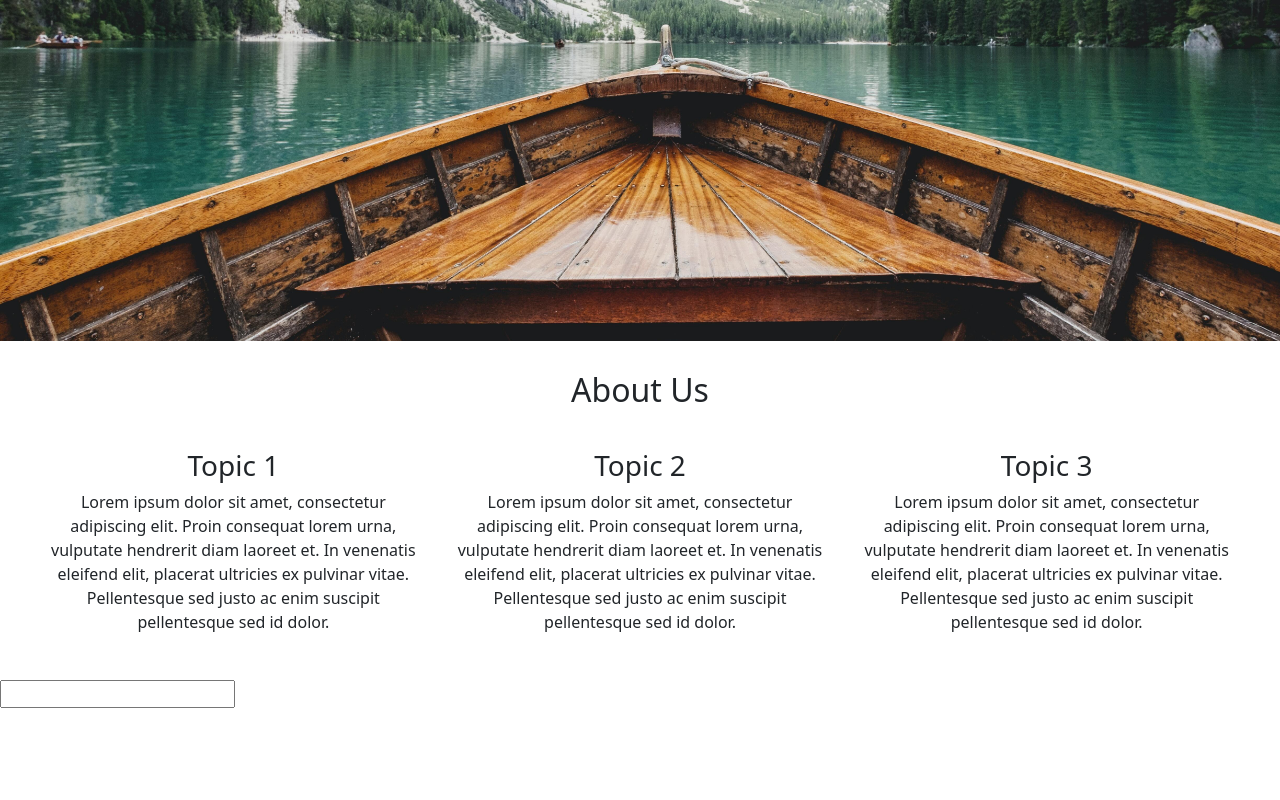
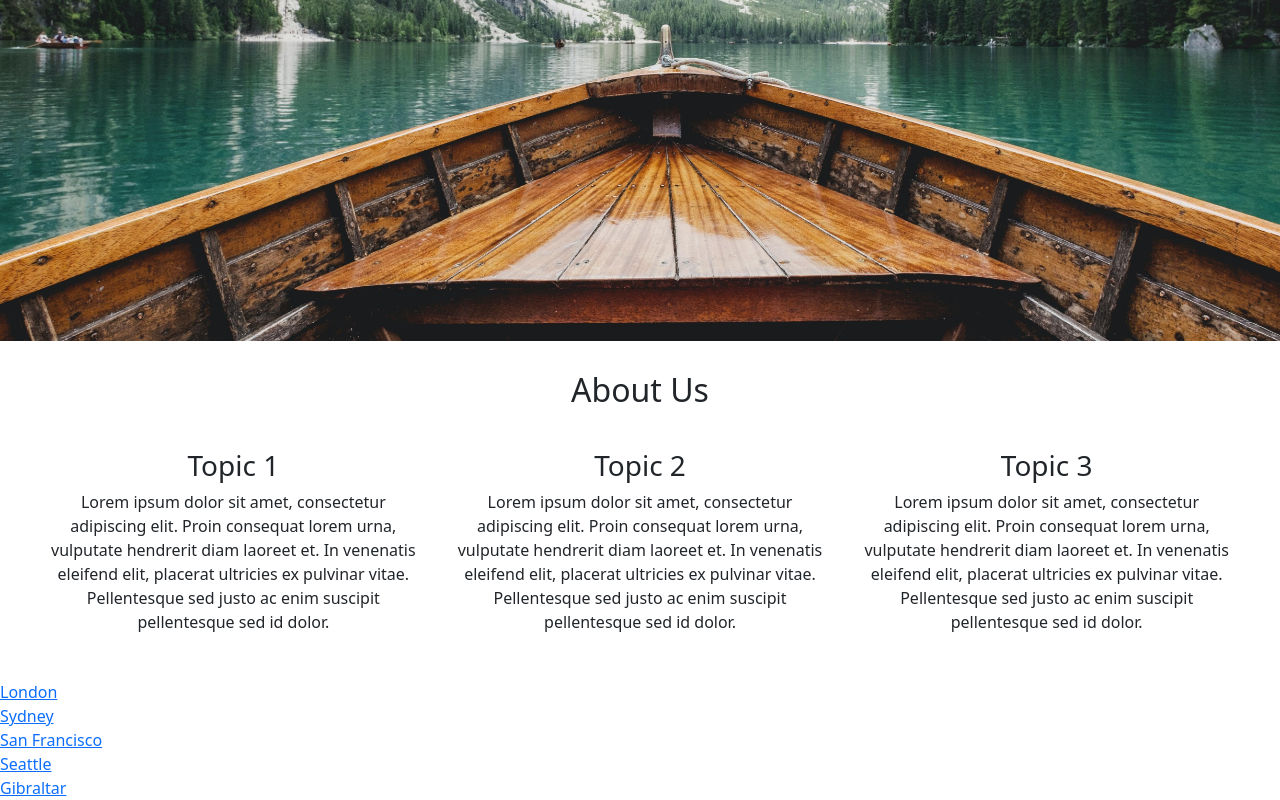
Before and after one commit to xandernguyen313/wayfarer-project, an Angular app: page / in a window 1280 px wide. Shown: the part 363-1163 px from the top of the page. Before the commit the page ends 1071 px from the top, so only its background shows below. Built offline with nearby package versions, Linux system fonts and the light colour scheme.

Commit message:
added routing and changed json formatting, edit imgs

```diff
--- a/src/app/app.component.html
+++ b/src/app/app.component.html
@@ -1,43 +1,11 @@
 <app-navbar></app-navbar>
 <app-overview></app-overview>
-<input [(ngModel)]="city">
-<ul *ngIf = "city === 'london'">
-    <li *ngFor = "let post of london">
 
-       {{post.img}}
+<ul *ngFor="let city of cities">
+    <li>
+        <a routerLink="/cities/{{city.id}}">{{city.name}}</a>
+    </li>
+</ul>
 
 
-    </li>
-</ul>
-<ul *ngIf = "city === 'sydney'">
-    <li *ngFor = "let post of sydney">
-
-       {{post.title}}
-
-
-    </li>
-</ul>
-<ul *ngIf = "city === 'san francisco'">
-    <li *ngFor = "let post of san_francisco">
-
-       {{post.title}}
-
-
-    </li>
-</ul>
-<ul *ngIf = "city === 'seattle'">
-    <li *ngFor = "let post of seattle">
-
-       {{post.description}}
-
-
-    </li>
-</ul>
-<ul *ngIf = "city === 'gibraltar'">
-    <li *ngFor = "let post of gibraltar">
-
-       {{post.title}}
-
-
-    </li>
-</ul>
+<router-outlet></router-outlet>
--- a/src/app/app.component.ts
+++ b/src/app/app.component.ts
@@ -1,5 +1,5 @@
 import { Component } from '@angular/core';
-import { LONDON, SYDNEY, SAN_FRANCISCO, GIBRALTAR, SEATTLE } from './cities';
+import { CITIES } from './cities';
 
 @Component({
   selector: 'app-root',
@@ -8,10 +8,6 @@ import { LONDON, SYDNEY, SAN_FRANCISCO, GIBRALTAR, SEATTLE } from './cities';
 })
 export class AppComponent {
 
-london = LONDON;
-sydney = SYDNEY;
-san_francisco = SAN_FRANCISCO;
-gibraltar = GIBRALTAR;
-seattle = SEATTLE;
+cities = CITIES;
 city: string = '';
 }
--- a/src/app/cities.ts
+++ b/src/app/cities.ts
@@ -1,136 +1,151 @@
-export const LONDON = [
-
-
+export const CITIES = [
+  {
+     id: 1,
+     name: "London",
+     posts: [
        {
          index: 1,
          title: 'Big Ben',
          description: 'This was a great iconic place in London , it was very enjoyable and nice to see if you are traveling to london, though it may not be a must see as it is UNDER CONSTRUCTION!!! We can only see the building covered which is unpleasant!',
-          img: 'https://unsplash.com/photos/mOEqOtmuPG8'
+         img: 'https://images.unsplash.com/photo-1529655683826-aba9b3e77383?ixlib=rb-1.2.1&ixid=MnwxMjA3fDB8MHxwaG90by1wYWdlfHx8fGVufDB8fHx8&auto=format&fit=crop&w=765&q=80'
        },
        {
          index: 2,
          title: 'Buckingham Palace',
          description: "I've been here more times than I can count but it is always nice to walk past and take a glance. There is not much to see but it is always busy with tourists, as it's a highly rated place to see in London",
-          img: "https://unsplash.com/photos/QIz5hVkNUqE"
+         img: "https://images.unsplash.com/photo-1582581388879-65cdb825ec67?ixlib=rb-1.2.1&ixid=MnwxMjA3fDB8MHxwaG90by1wYWdlfHx8fGVufDB8fHx8&auto=format&fit=crop&w=1470&q=80"
        },
        {
          index: 3,
          title: 'London Eye',
          description: "My wife, myself and two long-time friends, all in our sixties, had booked a flight on the London Eye for first thing in the morning. We hadn't been on the Eye for a good few years and it was definitely noticeable how very much improved everything was about the admin. When we arrived there was a queue, but this went down very quickly mainly due to the efficiency of the staff and the use of tickets on mobiles. We were soon on the Eye and had a fantastic ride due to the absolutely cloudless blue sky day. We've never seen London look so splendid and this made the ride so much more enjoyable.",
-          img: "https://unsplash.com/photos/7A15094rpp0"
+         img: "https://images.unsplash.com/photo-1589657068463-ef4077ce0d10?ixlib=rb-1.2.1&ixid=MnwxMjA3fDB8MHxwaG90by1wYWdlfHx8fGVufDB8fHx8&auto=format&fit=crop&w=1374&q=80"
        },
        {
          index: 4,
          title: "St. Paul's Cathedral",
          description: 'Absolutely beautiful cathedral. Stunning views of London from the Stone and Golden Galleries. BUT please note this is a strenuous climb on many narrow metal spiral staircases to reach each floor which is also time consuming. Allocate at least an hour just for this part of the visit.',
-          img: "https://unsplash.com/photos/Z_zLTvMiSZ4"
+         img: "https://images.unsplash.com/photo-1575227092814-b3087ab73fc8?ixlib=rb-1.2.1&ixid=MnwxMjA3fDB8MHxwaG90by1wYWdlfHx8fGVufDB8fHx8&auto=format&fit=crop&w=687&q=80"
        },
 
      ]
+  },
 
-export const SYDNEY = [
-
-
+ {
+   id: 2,
+   name: "Sydney",
+   posts: [
      {
        index: 1,
        title: 'Sydney Opera House',
        description: "We really enjoyed the tour and the guide was very informative. The tour was very Covid safe and participants were well spaced apart. We didn't go backstage at all, possibly because they were setting up shows, but we did see lot's of different parts of the Opera house. Be warned, lots of stairs.",
-      img: 'https://unsplash.com/photos/MbqMtpdzpp4'
+       img: 'https://images.unsplash.com/photo-1526467121253-0d2e31577495?ixlib=rb-1.2.1&ixid=MnwxMjA3fDB8MHxwaG90by1wYWdlfHx8fGVufDB8fHx8&auto=format&fit=crop&w=1868&q=80'
      },
      {
        index: 2,
        title: 'Luna Park Sydney',
        description: "Had a blast at Luna park, kids absolutely loved going on all rides in the child greenfly section of the park. We went on Boxing Day and it was definitely a good day to go, not too busy, no long waiting times for rides. Really enjoyed our day. Plenty of fun exciting things for all ages mainly kids over 85cm. We would definitely be back!",
-      img: "https://unsplash.com/photos/1GQ8mmT_mxs"
+       img: "https://images.unsplash.com/photo-1552709216-b3838b41b2dd?ixlib=rb-1.2.1&ixid=MnwxMjA3fDB8MHxwaG90by1wYWdlfHx8fGVufDB8fHx8&auto=format&fit=crop&w=687&q=80"
      },
      {
        index: 3,
        title: 'Sydney Harbour National Park',
        description: 'We walked around, mostly on the cliffs, but also in other areas as well. This is one of the most spectacular parts of Sydney. The views are absolutely breathtaking. The walk can be a bit challenging if you are not physically fit, but you can take it easy and you should find it quite rewarding.',
-      img: "https://unsplash.com/photos/ZsH1wHv2iTU"
+       img: "https://images.unsplash.com/photo-1531033056439-63578c0d9f22?ixlib=rb-1.2.1&ixid=MnwxMjA3fDB8MHxwaG90by1wYWdlfHx8fGVufDB8fHx8&auto=format&fit=crop&w=687&q=80"
      },
      {
        index: 4,
        title: 'Royal Botanic Garden and the Domain',
        description: "We went to the Christmas at Kew event and can't recommend it more! Magical, ethereal and breathtaking experience.. a MUST visit event for sure",
-      img: "https://unsplash.com/photos/xF9zit8T80A"
+       img: "https://images.unsplash.com/photo-1617399945631-6b8ab64acc78?ixlib=rb-1.2.1&ixid=MnwxMjA3fDB8MHxwaG90by1wYWdlfHx8fGVufDB8fHx8&auto=format&fit=crop&w=1472&q=80"
      },
    ]
+  },
 
-export const SAN_FRANCISCO = [
+  {
+    id: 3,
+    name: "San Francisco",
+    posts: [
       {
         index: 1,
         title: 'Golden Gate Bridge',
         description: 'Such a lovely bridge and scenic area, plenty of pull over areas to soak in the views or take photos or cell phone selfies. A classic tourist place that is pretty busy but that you really want to check out.',
-      img: 'https://unsplash.com/photos/Ji_G7Bu1MoM'
+        img: 'https://images.unsplash.com/photo-1449034446853-66c86144b0ad?ixlib=rb-1.2.1&ixid=MnwxMjA3fDB8MHxwaG90by1wYWdlfHx8fGVufDB8fHx8&auto=format&fit=crop&w=1170&q=80'
       },
       {
         index: 2,
         title: 'Alcatraz Island',
         description: "Park rangers conduct tours by recounting the prison's thrilling history along with intriguing anecdotes about Al Capone and other legendary figures that made a 'home' here.",
-      img: "https://unsplash.com/photos/cjn9CpnXn30"
+        img: "https://images.unsplash.com/photo-1534567474737-934acb057a37?ixlib=rb-1.2.1&ixid=MnwxMjA3fDB8MHxwaG90by1wYWdlfHx8fGVufDB8fHx8&auto=format&fit=crop&w=2031&q=80"
       },
       {
         index: 3,
         title: "Fisherman's Wharf",
         description: "Historic Fisherman's Wharf is the classic San Francisco experience where you will find a range of hotels, specialty restaurants, famous attractions, unique shops, breathtaking scenery and entertainment for the whole family.",
-      img: "https://unsplash.com/photos/BA9xYupJ9d4"
+        img: "https://images.unsplash.com/photo-1574128884878-5b2b25f97783?ixlib=rb-1.2.1&ixid=MnwxMjA3fDB8MHxwaG90by1wYWdlfHx8fGVufDB8fHx8&auto=format&fit=crop&w=735&q=80"
       },
       {
         index: 4,
         title: 'Twin Peaks',
         description: 'A twenty-minute ride from downtown, this is the best place to catch a San Francisco sunrise.',
-      img: "https://unsplash.com/photos/q7gc6Y4mhW0"
+        img: "https://images.unsplash.com/photo-1557186938-c9c9e9974922?ixlib=rb-1.2.1&ixid=MnwxMjA3fDB8MHxwaG90by1wYWdlfHx8fGVufDB8fHx8&auto=format&fit=crop&w=1170&q=80"
       },
     ]
+   },
 
-export const SEATTLE = [
-
+   {
+    id: 4,
+    name: "Seattle",
+    posts: [
       {
         index: 1,
         title: 'Space Needle',
-        description: "Seattle's “must see” is now a “must do” following the Space Needle's multimillion-dollar renovation. Glide onto The Loupe, the world's first and only rotating glass floor, for never-before-seen views of the structure and the city. Lean into tilting glass walls on the open-air deck and float over Seattle on one of 24 angled Skyriser glass benches. Sip and sample the Pacific Northwest's best while savoring the thrilling views. The future. Now open.",
-        img: 'https://unsplash.com/photos/GV8eF1jJpSs'
+        description: "Seattle's 'must see' is now a 'must do' following the Space Needle's multimillion-dollar renovation. Glide onto The Loupe, the world's first and only rotating glass floor, for never-before-seen views of the structure and the city. Lean into tilting glass walls on the open-air deck and float over Seattle on one of 24 angled Skyriser glass benches. Sip and sample the Pacific Northwest's best while savoring the thrilling views. The future. Now open.",
+        img: 'https://images.unsplash.com/photo-1542223616-9de9adb5e3e8?ixlib=rb-1.2.1&ixid=MnwxMjA3fDB8MHxwaG90by1wYWdlfHx8fGVufDB8fHx8&auto=format&fit=crop&w=687&q=80'
       },
       {
         index: 2,
         title: 'Seattle Center Monorail',
         description: "The Monorail travels directly between Westlake Center (5th and Pine Street) and Seattle Center (adjacent to Space Needle and the Museum of Popular Culture). It is America's first full-scale commercial monorail system. The Monorail departs approximately every 10 minutes. Ticket fares are as follows: Adults: $3.00/one-way, Youth (ages 6-18): $1.50/one-way, Reduced Rate (Seniors 65+, Disabled, Persons with Medicare Card, Active Duty U.S. Military Personnel): $1.50/one-way. Roundtrip is twice the price of a one-way. Children 5 & under ride FREE! Now accepting ORCA and credit cards.",
-        img: "https://unsplash.com/photos/uh-bkQ95GB8"
+        img: "https://images.unsplash.com/photo-1577681781069-ab42d125cc31?ixlib=rb-1.2.1&ixid=MnwxMjA3fDB8MHxwaG90by1wYWdlfHx8fGVufDB8fHx8&auto=format&fit=crop&w=1170&q=80"
       },
       {
         index: 3,
         title: 'Museum of Pop Culture (MoPOP)',
         description: "Visit a museum like no other on earth.MoPOP, located next to Seattle's historic Space Needle, houses some of the world's most legendary pop culture artifacts. Test your DJ skills in Sound Lab, and get the scoop on the world's most mesmerizing producers of pop culture. Hands-on experiences, iconic artifacts, and award-winning exhibitions featuring luminaries in the fields of music, literature, television, and film make MoPOP a destination unlike any other.",
-        img: "https://unsplash.com/photos/7mH9jwVVwSg"
+        img: "https://images.unsplash.com/photo-1628642519198-ee30df021f85?ixlib=rb-1.2.1&ixid=MnwxMjA3fDB8MHxwaG90by1wYWdlfHx8fGVufDB8fHx8&auto=format&fit=crop&w=1171&q=80"
       },
       {
         index: 4,
         title: 'Pike Place Market',
         description: "One of the few authentic farmer's markets in the United States, this hub of delicious scents, delectable eats and delightful personalities attracts nine million visitors a year.",
-        img: "https://unsplash.com/photos/xsqF178XAhk"
+        img: "https://images.unsplash.com/photo-1556305078-869cc33a1b51?ixlib=rb-1.2.1&ixid=MnwxMjA3fDB8MHxwaG90by1wYWdlfHx8fGVufDB8fHx8&auto=format&fit=crop&w=1393&q=80"
       },
     ]
+  },
 
-export const GIBRALTAR = [
-
-
+  {
+    id: 5,
+    name: "Gibraltar",
+    posts: [
       {
           index: 1,
           title: 'Head to Europa Point',
           description: "There are great views on a clear day across to North Africa. We saw this as part of a tour which is better so you can understand the history. You need to visit this spot if you are there.",
-        img: 'https://unsplash.com/photos/dVoNU7j3o_0'
+          img: 'https://images.unsplash.com/photo-1559415096-cc3543f4f080?ixlib=rb-1.2.1&ixid=MnwxMjA3fDB8MHxwaG90by1wYWdlfHx8fGVufDB8fHx8&auto=format&fit=crop&w=1170&q=80'
       },
       {
           index: 2,
           title: 'Apes of Gibraltar',
           description: "A great place to visit. Wonderful to see 3 baby apes too ! Apes are healthy and happy if they are having babies. Their mannerisms are brilliant to watch.",
-        img: "https://unsplash.com/photos/MJPQmY0__CY"
+          img: "https://images.unsplash.com/photo-1626079346455-315af6e3543f?ixlib=rb-1.2.1&ixid=MnwxMjA3fDB8MHxwaG90by1wYWdlfHx8fGVufDB8fHx8&auto=format&fit=crop&w=1171&q=80"
       },
       {
           index: 3,
           title: "St. Michael's Cave",
           description: "This cave is definitely worth seeing if you are in Gibraltar. The formations are interesting and the lights make it fun. The walkways make it easy to see.It would be interesting to attend a concert there.",
-        img: "https://unsplash.com/photos/ME5QQX3gAz8"
+          img: "https://images.unsplash.com/photo-1605710238309-b15fa97a657d?ixlib=rb-1.2.1&ixid=MnwxMjA3fDB8MHxwaG90by1wYWdlfHx8fGVufDB8fHx8&auto=format&fit=crop&w=689&q=80"
       },
     ]
+  },
+]
```
Also changed, not shown: src/app/app-routing.module.ts (added, +23 -0 lines), src/app/app.module.ts (+6 -2 lines), src/app/cities/cities.component.html (added, +9 -0 lines), src/app/cities/cities.component.ts (added, +42 -0 lines), src/app/cities/cities.component.css (added), 1 other file (tests, documents, lock files or other folders). Lines whose indentation alone changed are shown as unchanged.
